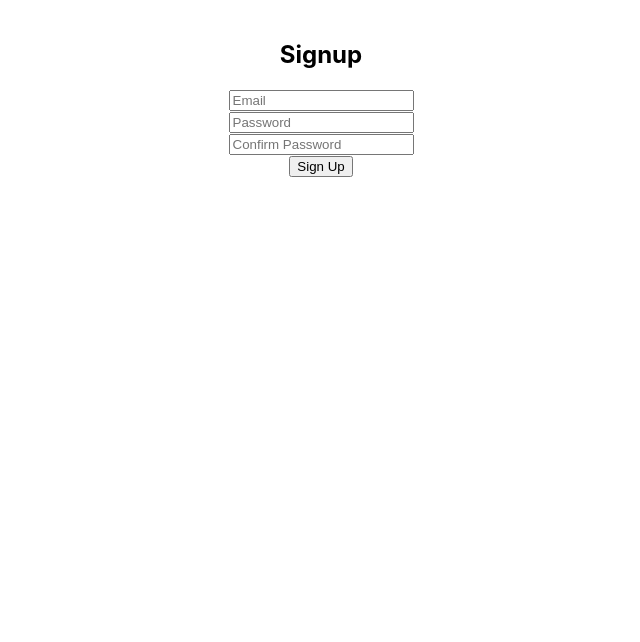
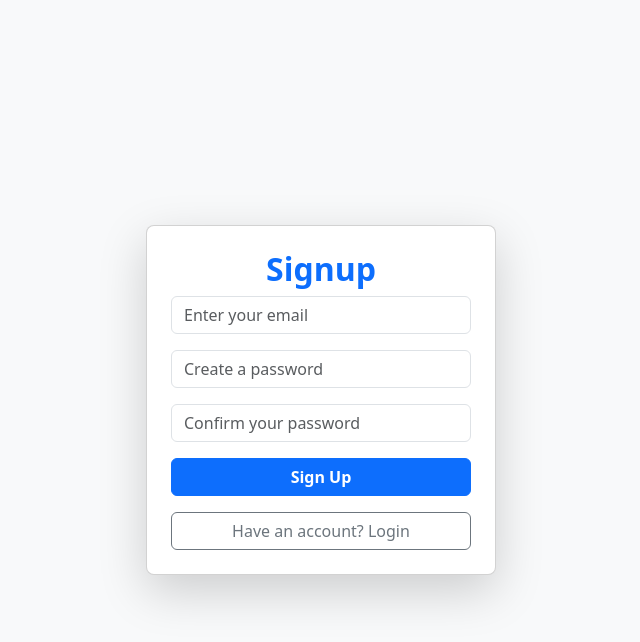
Before and after one commit to SonikaSahana/Expense-tracker-website-React, a React (Create React App) app in the folder my-expense-tracker/: page / in a window 1280 px wide. Shown: the top 642 px of the page, without its empty margins (319-959 px from the left). Built offline with nearby package versions, Linux system fonts and the light colour scheme; no server answers.

Commit message:
login page

```diff
--- a/my-expense-tracker/package.json
+++ b/my-expense-tracker/package.json
@@ -7,9 +7,13 @@
     "@testing-library/jest-dom": "^6.6.3",
     "@testing-library/react": "^16.2.0",
     "@testing-library/user-event": "^13.5.0",
+    "bootstrap": "^5.3.3",
     "firebase": "^11.3.1",
+    "install": "^0.13.0",
+    "npm": "^11.1.0",
     "react": "^19.0.0",
     "react-dom": "^19.0.0",
+    "react-router-dom": "^7.2.0",
     "react-scripts": "5.0.1",
     "web-vitals": "^2.1.4"
   },
--- a/my-expense-tracker/src/App.js
+++ b/my-expense-tracker/src/App.js
@@ -1,4 +1,6 @@
 import React from "react";
+import "bootstrap/dist/css/bootstrap.min.css";
+
 import Signup from "./Signup";
 
 function App() {
--- a/my-expense-tracker/src/Signup.css
+++ /dev/null
@@ -1,55 +0,0 @@
-
-.signup-container {
-    max-width: 400px;
-    margin: 50px auto;
-    padding: 20px;
-    background: #fff;
-    border-radius: 8px;
-    box-shadow: 0 4px 8px rgba(0, 0, 0, 0.2);
-    text-align: center;
-    font-family: Arial, sans-serif;
-  }
-
-  .signup-container h2 {
-    color: #333;
-  }
-
-  .signup-container form {
-    display: flex;
-    flex-direction: column;
-  }
-
-  .signup-container input {
-    width: 100%;
-    padding: 10px;
-    margin: 8px 0;
-    border: 1px solid #ccc;
-    border-radius: 5px;
-    font-size: 16px;
-  }
-
-  .signup-container input:focus {
-    border-color: #007bff;
-    outline: none;
-  }
-
-  .signup-container button {
-    background: #007bff;
-    color: white;
-    padding: 10px;
-    font-size: 16px;
-    border: none;
-    border-radius: 5px;
-    cursor: pointer;
-    margin-top: 10px;
-  }
-
-  .signup-container button:hover {
-    background: #0056b3;
-  }
-
-  .signup-container p {
-    color: red;
-    font-size: 14px;
-    margin-top: 5px;
-  }
--- a/my-expense-tracker/src/Signup.js
+++ b/my-expense-tracker/src/Signup.js
@@ -1,8 +1,7 @@
 import React, { useState } from "react";
 import { createUserWithEmailAndPassword } from "firebase/auth";
 import { auth } from "./FirebaseConfig";
-import "./Signup.css";
-
+import "bootstrap/dist/css/bootstrap.min.css";
 
 const Signup = () => {
   const [email, setEmail] = useState("");
@@ -33,36 +32,51 @@
   };
 
   return (
-    <div style={{ maxWidth: "400px", margin: "auto", padding: "20px", textAlign: "center" }}>
-      <h2>Signup</h2>
-      {error && <p style={{ color: "red" }}>{error}</p>}
+    <div className="d-flex justify-content-center align-items-center vh-100 bg-light">
+      <div className="card shadow-lg p-4 rounded-3" style={{ width: "350px" }}>
+        <h2 className="text-center text-primary fw-bold">Signup</h2>
+        {error && <p className="text-danger text-center">{error}</p>}
         <form onSubmit={handleSignup}>
+          <div className="mb-3">
             <input
               type="email"
-          placeholder="Email"
+              className="form-control"
+              placeholder="Enter your email"
               value={email}
               onChange={(e) => setEmail(e.target.value)}
               required
             />
-        <br />
+          </div>
+          <div className="mb-3">
             <input
               type="password"
-          placeholder="Password"
+              className="form-control"
+              placeholder="Create a password"
               value={password}
               onChange={(e) => setPassword(e.target.value)}
               required
             />
-        <br />
+          </div>
+          <div className="mb-3">
             <input
               type="password"
-          placeholder="Confirm Password"
+              className="form-control"
+              placeholder="Confirm your password"
               value={confirmPassword}
               onChange={(e) => setConfirmPassword(e.target.value)}
               required
             />
-        <br />
-        <button type="submit">Sign Up</button>
+          </div>
+          <button type="submit" className="btn btn-primary w-100 fw-bold">
+            Sign Up
+          </button>
         </form>
+        <div className="text-center mt-3">
+          <button className="btn btn-outline-secondary w-100">
+            Have an account? Login
+          </button>
+        </div>
+      </div>
     </div>
   );
 };
```
Also changed, not shown: my-expense-tracker/src/Login.js (added), my-expense-tracker/src/Welcome.js (added), 2 other files (tests, documents, lock files or other folders). Lines whose indentation alone changed are shown as unchanged.
